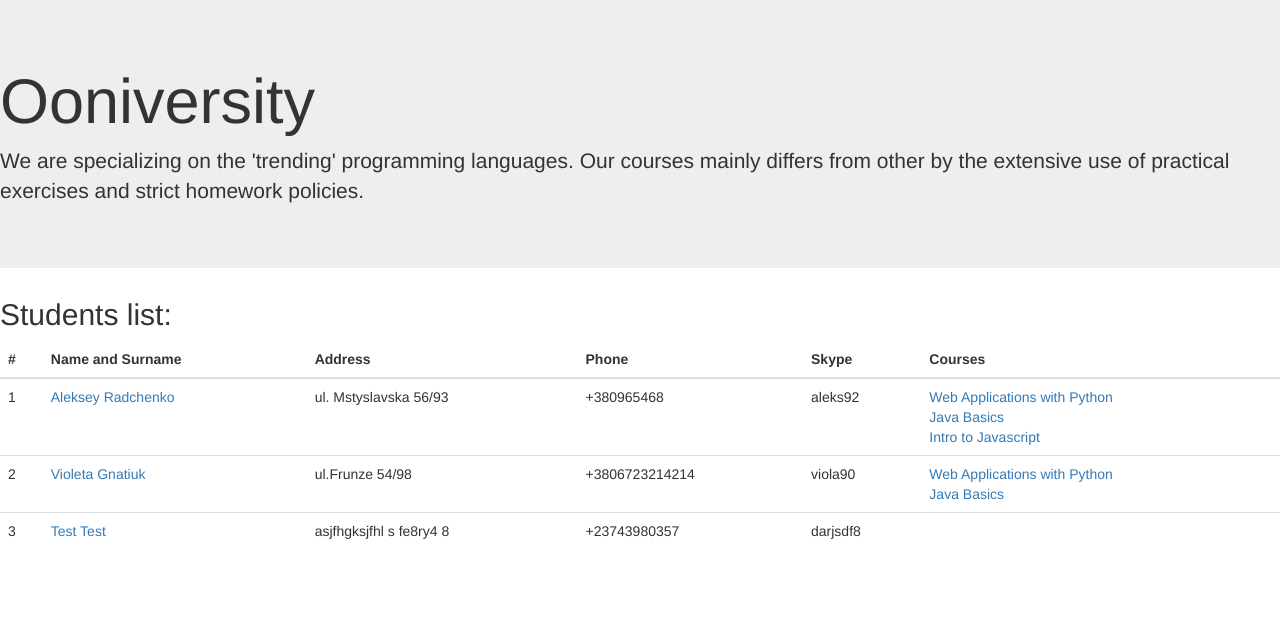
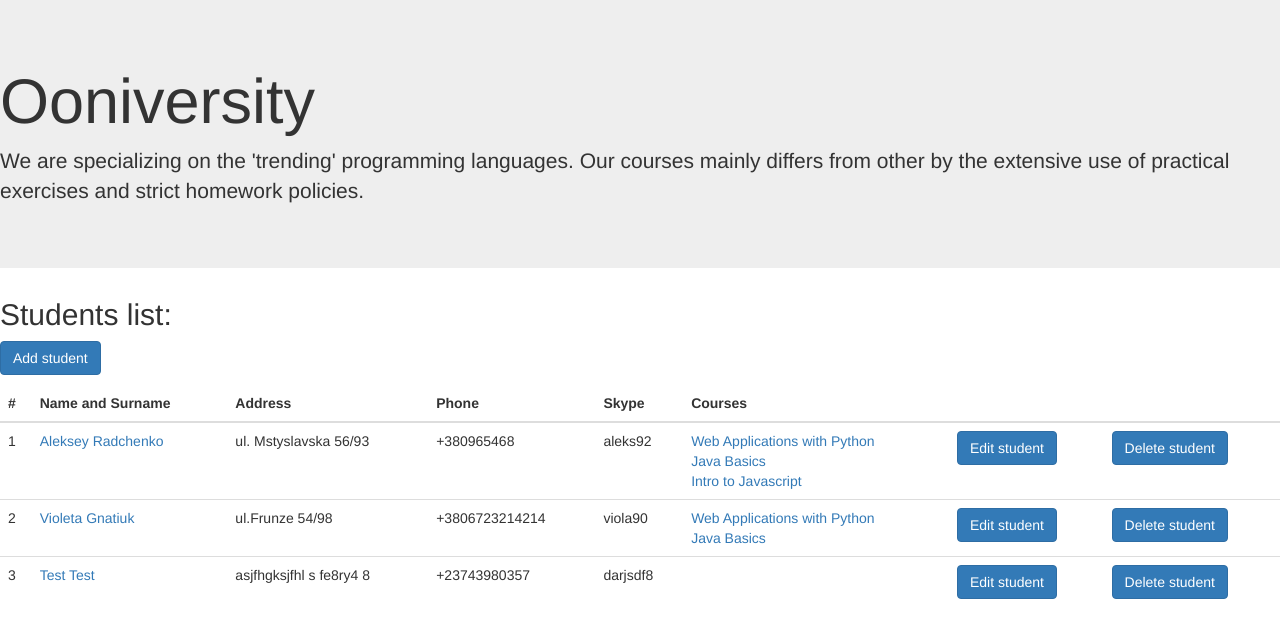
Before and after one commit to darciaborkhes/Django_tutorial, a Django app: page /students/ in a window 1280 px wide. Shown: the part 73-711 px from the top of the page. Run offline with Django 3.2, Linux system fonts and the light colour scheme; data comes from the database, SQL or seed files in the repository; some libraries are stand-ins or nearby versions.

Commit message:
Squashed commit of the following:
commit c19323c732a9d24eee706be088f8e301854e50b2
Author: darinusia <d.khomyk@gmail.com>
Date:   Fri Sep 7 15:10:11 2018 +0200

```diff
--- a/students/templates/students/student_list.html
+++ b/students/templates/students/student_list.html
@@ -13,8 +13,12 @@
 {% include "inc_university_desc.html" %}
 
 
+
 <h2>Students list:</h2>
 
+<p></p>
+<button type="button" class="btn btn-primary"><a href="add" style="color:inherit">Add student</a></button>
+<p></p>
 <table class="table">
   <thead>
     <tr>
@@ -24,6 +28,9 @@
       <th scope="col">Phone</th>
       <th scope="col">Skype</th>
       <th scope="col">Courses</th>
+      <th></th>
+      <th></th>
+
     </tr>
   </thead>
 
@@ -37,6 +44,9 @@
       <td>{{ student.skype }}</td>
 
       <td>{% for course in student.courses.all %}<a href="{% url 'courses:detail' course.id %}"> {{ course }} </a></br> {% endfor %}</td>
+
+      <td><button type="button" class="btn btn-primary"><a href="edit/{{student.id}}" style="color:inherit">Edit student</a></button></td>
+      <td><button type="button" class="btn btn-primary"><a href="remove/{{student.id }}" style="color:inherit">Delete student</a></button></td>
     </tr>
   {% endfor %}
   </tbody>
--- a/students/urls.py
+++ b/students/urls.py
@@ -4,8 +4,11 @@ from django.contrib import admin
 
 app_name = 'students'
 urlpatterns = [
-    url(r'^(?P<pk>[0-9]+)/$', views.DetailView.as_view(), name='detail'),
-    url(r'^$', views.students_view, name = 'student_list' ),
+    url(r'^(?P<pk>[0-9]+)/$', views.StudentDetailView.as_view(), name='detail'),
+    url(r'^add$', views.StudentCreateView.as_view(), name='student_add'),
+    url(r'^edit/(?P<pk>[0-9]+)/$', views.StudentUpdateView.as_view(), name='student_edit'),
+    url(r'^remove/(?P<pk>[0-9]+)/$', views.StudentDeleteView.as_view(), name='student_edit'),
+    url(r'$', views.StudentListView.as_view(), name = 'student_list' ),
 
 
 ]
--- a/students/views.py
+++ b/students/views.py
@@ -1,25 +1,79 @@
 from django.shortcuts import render
-from django.views import generic
+from django.views.generic import CreateView, DetailView, UpdateView, DeleteView
 from .models import Student
+from django.views.generic.list import ListView
+from .forms import StudentModelForm
+from django.contrib import messages
+from django.urls import reverse_lazy
 
+class StudentListView(ListView):
+
+    model = Student
+    context_object_name = 'students_list'
+
+    def get_queryset(self):
+        qs = super().get_queryset()
+        course_id = self.request.GET.get('course_id', '')
+        if course_id:
+            qs = qs.filter(courses__id=course_id)
+        return qs
 
 
 
 
 # Create your views here.
-def students_view(request):
+# def students_view(request):
+#
+#     course_id = request.GET.get('course_id','')
+#     if course_id:
+#         students_list = Student.objects.filter(courses__id=course_id)
+#
+#     else:
+#         students_list = Student.objects.all()
+#
+#
+#     return render(request, 'students/student_list.html', {'students_list':students_list})
 
-    course_id = request.GET.get('course_id','')
-    if course_id:
-        students_list = Student.objects.filter(courses__id=course_id)
-
-    else:
-        students_list = Student.objects.all()
-
-
-    return render(request, 'students/student_list.html', {'students_list':students_list})
-
-class DetailView(generic.DetailView):
+class StudentDetailView(DetailView):
     context_object_name = 'student'
     model = Student
     template_name = 'students/detail.html'
+
+class StudentCreateView(CreateView):
+    model = Student
+    form_class = StudentModelForm
+    template_name = 'students/student_add.html'
+    success_url = reverse_lazy('students:student_list')
+
+    def get_queryset(self):
+        qs = super().get_queryset()
+        course_id = self.request.GET.get('course_id', '')
+        if course_id:
+            qs = qs.filter(courses__id=course_id)
+        return qs
+
+
+    def form_valid(self, form):
+        response = super().form_valid(form)
+        form.save()
+        messages.success(self.request, 'The student has been added')
+        return response
+
+
+class StudentUpdateView(UpdateView):
+    model = Student
+    form_class = StudentModelForm
+    template_name = 'students/student_edit.html'
+    success_url = reverse_lazy('students:student_list')
+
+    def form_valid(self, form):
+        response = super().form_valid(form)
+        form.save()
+        messages.success(self.request, 'The student has been saved')
+        return response
+
+class StudentDeleteView(DeleteView):
+    model = Student
+    form_class = StudentModelForm
+    template_name = 'students/student_remove.html'
+    success_url = reverse_lazy('students:student_list')
```
Also changed, not shown: students/forms.py (added, +7 -0 lines), students/templates/students/student_add.html (added, +21 -0 lines), students/templates/students/student_edit.html (added, +20 -0 lines), students/templates/students/student_remove.html (added, +20 -0 lines).
